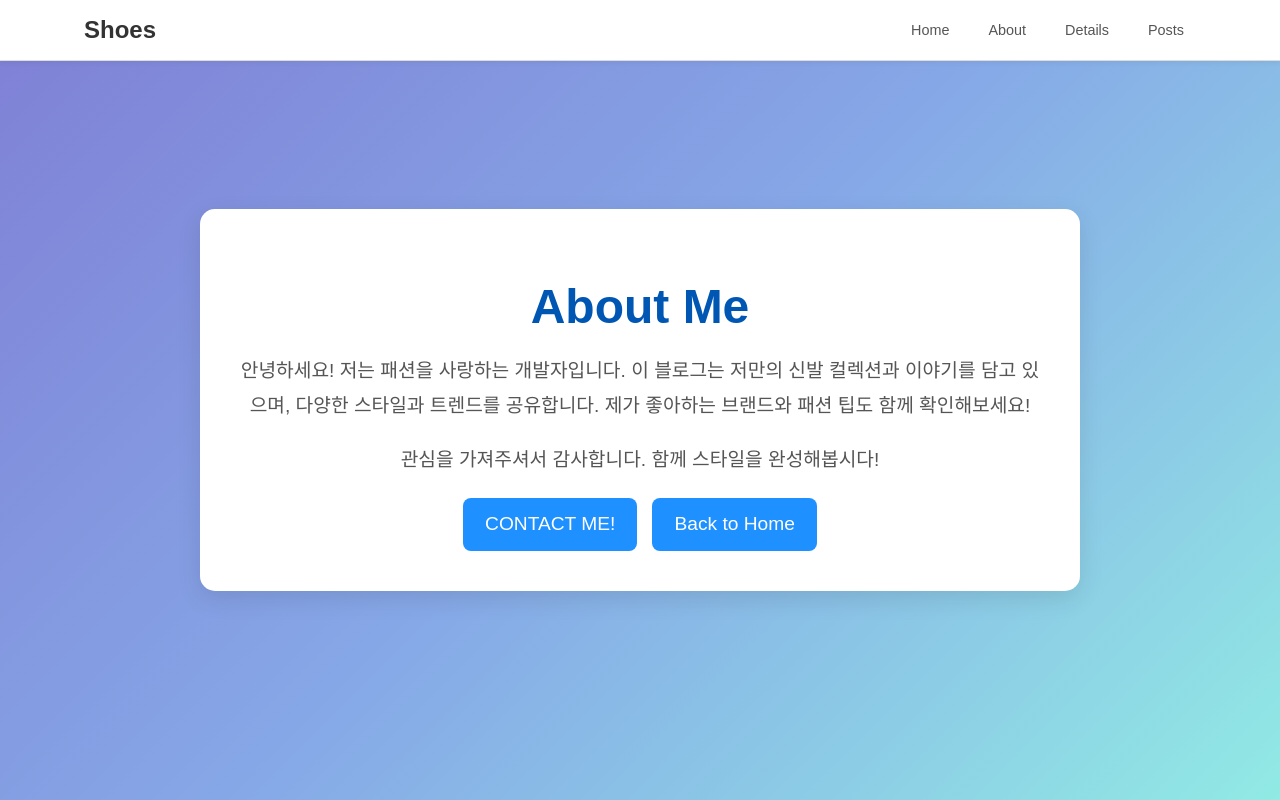
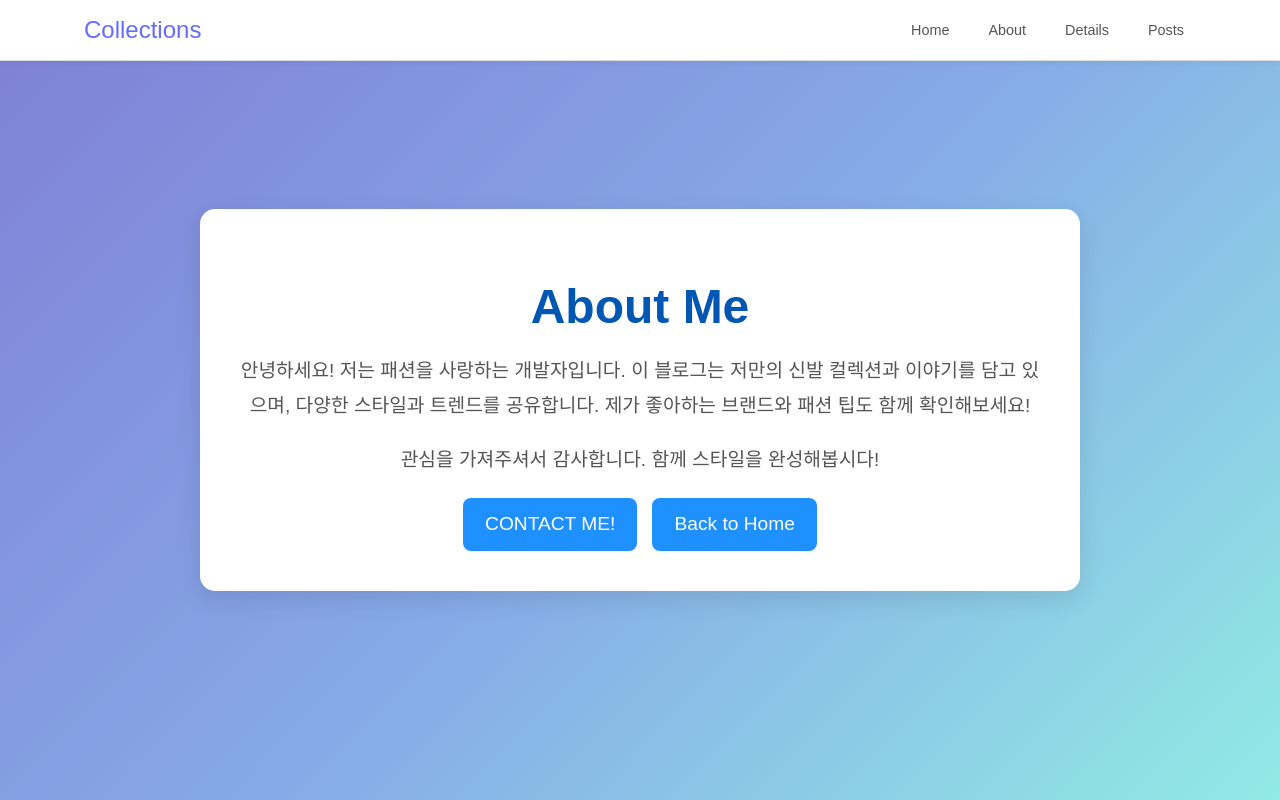
Before and after one commit to ChoiTheCreator/TheFashionArchive, a React (Vite) app in the folder shoe/: page /about in a window 1280 px wide. Built offline with nearby package versions, Linux system fonts and the light colour scheme; the HTML template or start-up script is replaced by a standard one.

Commit message:
navbar animation 추가

```diff
--- a/shoe/src/Components/Navbar.jsx
+++ b/shoe/src/Components/Navbar.jsx
@@ -1,23 +1,34 @@
-import React from 'react';
+import React, { useEffect, useState } from 'react';
+import { Link, useLocation } from 'react-router-dom'; // useLocation 올바르게 import
+import '../Style/Navbar.css';
 
-import { Link } from 'react-router-dom';
-import '../Style/Navbar.css';
 const Navbar = () => {
+  const location = useLocation();
+  const [isAnimating, setIsAnimating] = useState(false);
+
+  useEffect(() => {
+    // 페이지 이동 시 애니메이션 트리거
+    setIsAnimating(true);
+    const timer = setTimeout(() => setIsAnimating(false), 500); // 애니메이션 지속 시간
+
+    return () => clearTimeout(timer);
+  }, [location.pathname]); // 페이지 경로가 변경될 때마다 실행
+
   return (
-    <div>
-      {/* Navbar */}
-      <nav className="navbar">
+    <nav className={`navbar ${isAnimating ? 'animate' : ''}`}>
       <div className="navbar-container">
-          <h1 className="nav-title">Shoes</h1>
+        <h1 className="nav-title">
+          <Link to="/">Collections</Link>
+        </h1>
         <ul className="nav-links">
           <li>
-              <Link to={'/'}>Home</Link>
+            <Link to="/">Home</Link>
           </li>
           <li>
-              <Link to={'/about'}>About</Link>
+            <Link to="/about">About</Link>
           </li>
           <li>
-              <Link to={'/detail'}>Details</Link>
+            <Link to="/detail">Details</Link>
           </li>
           <li>
             <a href="#posts">Posts</a>
@@ -25,7 +36,6 @@ const Navbar = () => {
         </ul>
       </div>
     </nav>
-    </div>
   );
 };
 
--- a/shoe/src/Pages/AboutPage.jsx
+++ b/shoe/src/Pages/AboutPage.jsx
@@ -1,4 +1,4 @@
-import React from 'react';
+import React, { useEffect, useState } from 'react';
 import '../Style/AboutPage.css'; // 스타일 파일을 별도로 관리
 import { Link } from 'react-router-dom';
 
--- a/shoe/src/Style/AboutPage.css
+++ b/shoe/src/Style/AboutPage.css
@@ -80,3 +80,22 @@
   border-color: #1e90ff;
   transform: scale(1.05);
 }
+
+@keyframes navbar-slide-down {
+  0% {
+    transform: translateY(-100%);
+  }
+  100% {
+    transform: translateY(0);
+  }
+}
+
+/* Navbar 배경색 변경 */
+@keyframes navbar-color-change {
+  0% {
+    background-color: white;
+  }
+  100% {
+    background-color: #007bff; /* 원하는 색상 */
+  }
+}
--- a/shoe/src/Style/Navbar.css
+++ b/shoe/src/Style/Navbar.css
@@ -76,4 +76,31 @@
     padding: 10px 15px;
     border-radius: 8px;
     box-shadow: 0 4px 10px rgba(0, 0, 0, 0.1);
-    display: none; /* 기본적으로 숨김
+    display: none;
+  }
+}
+
+/* 애니메이션 시작 시 클래스 */
+.navbar.animate {
+  animation: navbar-slide-down 0.5s ease-out, navbar-color-change 0.5s ease-out;
+}
+
+/* Navbar가 아래로 슬라이드 */
+@keyframes navbar-slide-down {
+  0% {
+    transform: translateY(-100%);
+  }
+  100% {
+    transform: translateY(0);
+  }
+}
+
+/* Navbar 배경색 변경 */
+@keyframes navbar-color-change {
+  0% {
+    background-color: white;
+  }
+  100% {
+    background-color: #007bff; /* 원하는 색상 */
+  }
+}
```
Lines whose indentation alone changed are shown as unchanged.
